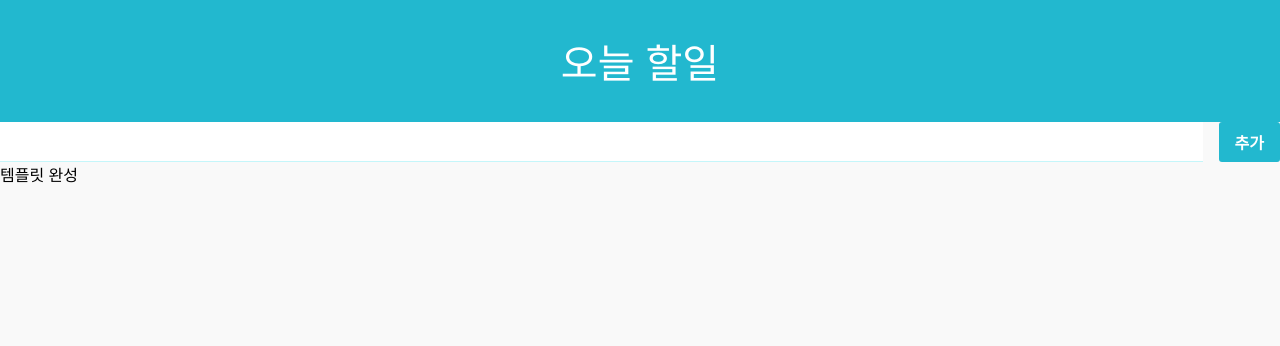
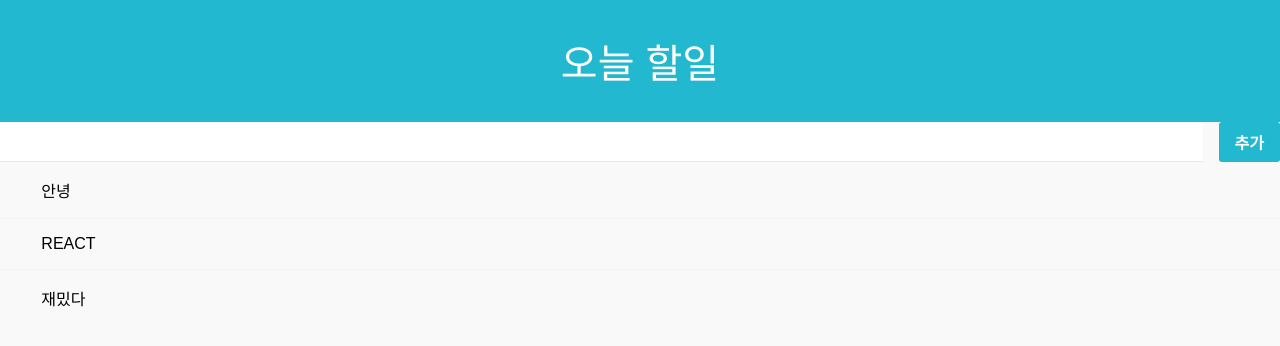
Before and after one commit to Raon98/react, a React (Create React App) app: page / in a window 1280 px wide. Shown: the top 346 px of the page. Built offline with nearby package versions, Linux system fonts and the light colour scheme.

Commit message:
part3 및 메모추가

```diff
--- a/package.json
+++ b/package.json
@@ -6,6 +6,7 @@
     "@testing-library/jest-dom": "^5.16.5",
     "@testing-library/react": "^13.4.0",
     "@testing-library/user-event": "^13.5.0",
+    "classnames": "^2.3.2",
     "react": "^18.2.0",
     "react-dom": "^18.2.0",
     "react-scripts": "5.0.1",
--- a/src/App.js
+++ b/src/App.js
@@ -1,13 +1,14 @@
 import React, { Component } from 'react';
 import TodoList from "./component/TodoList";
 import Form from "./component/Form";
+import TodoItemList from "./component/TodoItemList";
 
 class App extends Component {
   render() {
     return (
         <div>
           <TodoList from={<Form/>}>
-              템플릿 완성
+              <TodoItemList/>
           </TodoList>
         </div>
     );
--- /dev/null
+++ b/src/component/TodoItem.css
@@ -0,0 +1,48 @@
+.todo-item {
+    padding: 1rem;
+    display: flex;
+    align-items: center; /* 세로 가운데 정렬 */
+    cursor: pointer;
+    transition: all 0.15s;
+    user-select: none;
+}
+
+.todo-item:hover {
+    background: #e3fafc;
+}
+
+/* todo-item 에 마우스가 있을때만 .remove 보이기 */
+.todo-item:hover .remove {
+    opacity: 1;
+}
+
+/* todo-item 사이에 윗 테두리 */
+.todo-item + .todo-item {
+    border-top: 1px solid #f1f3f5;
+}
+
+
+.remove {
+    margin-right: 1rem;
+    color: #e64980;
+    font-weight: 600;
+    opacity: 0;
+}
+
+.todo-text {
+    flex: 1; /* 체크, 엑스를 제외한 공간 다 채우기 */
+    word-break: break-all;
+}
+
+.checked {
+    text-decoration: line-through;
+    color: #adb5bd;
+}
+
+.check-mark {
+    font-size: 1.5rem;
+    line-height: 1rem;
+    margin-left: 1rem;
+    color: #3bc9db;
+    font-weight: 800;
+}
--- /dev/null
+++ b/src/component/TodoItem.js
@@ -0,0 +1,46 @@
+import React, {Component} from "react";
+import './TodoItem.css'
+import classnames from "classnames";
+
+/** 4. TodoItem 만들기
+ - 체크 값이 활성화되어있으면 우측에 체크박스
+ - 마우스가 위에 있을때는 엑스마크
+ - 컴포넌트 영역이 클릭되면 체크박스가 활성화되며 중간글이 그어지고, 좌측의 엑스가 클릭되며 삭제
+
+ text : todo내용
+ checked : 체크박스 상태
+ id : todo의 고유 아이디값
+ onToggle : checkbox를 키고 끄는 함수
+ onRemove : 아이템을 삭제시키는 함수
+
+ e.stopPropagation()
+ -> 이 작업을 하지않을 시, x를 눌렀을때 onRemove 함수만 실행되는 것이 아니라, 해당 DOM의 부모의 클릭이벤트에 연결되어있는
+ onToggle 이 실행되는데 , onRemove -> onToggle이 실행되면서 삭제가 재대로 진행되지않을 수 있어서 처리
+ = 이벤트의 확산을 멈춰주는 기능
+
+ onClick={onToggle{id}} => 함수가 랜더링 될때마다 실행되기때문에 무한으로 발생
+ -> onClick={() => onToggle(id)} 와 같은 형식으로 작성
+ */
+
+class TodoItem extends Component {
+    render() {
+        const {text, checked, id, onToggle, onRemove} = this.props
+
+        return (
+            <div className='todo-item' onClick={() => onToggle(id)}>
+                <div className='remove' onClick={(e) => {
+                    e.stopPropagation(); // onToggle이 실행되지 않도록 함
+                    onRemove(id)
+                }}>&times;</div>
+                <div className={classnames('todo-text', {checked})}>
+                    {text}
+                </div>
+                {
+                    checked && (<div className='check-mark'></div>)
+                }
+            </div>
+        );
+    }
+}
+
+export default TodoItem;
--- /dev/null
+++ b/src/component/TodoItemList.js
@@ -0,0 +1,27 @@
+import React, {Component} from 'react'
+import TodoItem from "./TodoItem";
+
+/** 3. 컴포넌트 ITEM 만들기
+ - 이후 만들 TodoItem 여러개를 랜더링하기 위한 공간
+ 보여주는 리스트가 동적일 경우 함수형이 아닌 클래스형 컴포넌트 작성
+   - 컴포넌트 성능 최적확 가능
+
+ todos : todo 객체들이 들어있는 배열
+ onToggle : 체크박스를 키고 끄는 함수
+ onRemove : 아이템을 삭제시키는 함수
+
+ */
+class TodoItemList extends Component {
+    render() {
+        const {todos, onToggle, onRemove} =this.props;
+
+        return (
+            <div>
+                <TodoItem text="안녕"/>
+                <TodoItem text="REACT"/>
+                <TodoItem text="재밌다"/>
+            </div>
+        );
+    }
+}
+export default TodoItemList
```
Also changed, not shown: src/component/Memo.js (added, +18 -0 lines), 2 other files (tests, documents, lock files or other folders).
